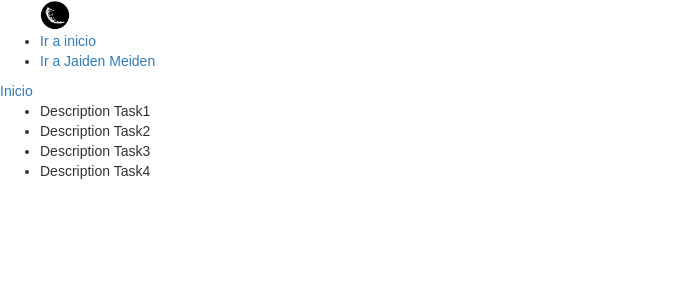
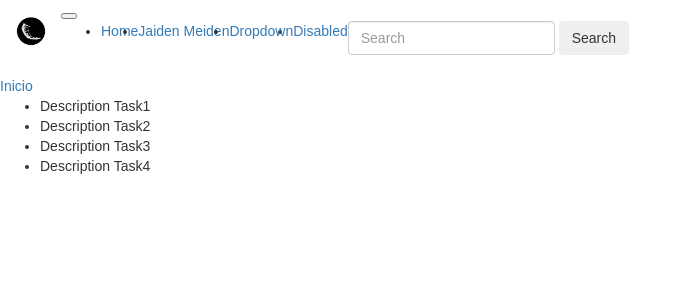
Before and after one commit to jaidenmeiden/flask_app, a Flask app: page /hello in a window 1280 px wide. Shown: the top 300 px of the page, without its empty margins (0-691 px from the left). Run offline with Flask 2, Linux system fonts and the light colour scheme; some libraries are stand-ins or nearby versions.

Commit message:
feat: Add navbar from boostrap 4

```diff
--- a/templates/navbar.jinja2
+++ b/templates/navbar.jinja2
@@ -1,7 +1,35 @@
-<nav>
-    <ul>
-        <img src="{{ url_for('static', filename='images/flask.png')}}" alt="Flask Logo">
-        <li><a href="{{ url_for('index') }}">Ir a inicio</a></li>
-        <li><a href="https://jaidenmeiden.com" target="_blank">Ir a Jaiden Meiden</a></li>
+<nav class="navbar navbar-expand-lg navbar-light bg-light">
+  <a class="navbar-brand" href="{{ url_for('index') }}"><img src="{{ url_for('static', filename='images/flask.png')}}" alt="Flask Logo"></a>
+  <button class="navbar-toggler" type="button" data-toggle="collapse" data-target="#navbarSupportedContent" aria-controls="navbarSupportedContent" aria-expanded="false" aria-label="Toggle navigation">
+    <span class="navbar-toggler-icon"></span>
+  </button>
+
+  <div class="collapse navbar-collapse" id="navbarSupportedContent">
+    <ul class="navbar-nav mr-auto">
+      <li class="nav-item active">
+        <a class="nav-link" href="{{ url_for('index') }}">Home <span class="sr-only">(current)</span></a>
+      </li>
+      <li class="nav-item">
+        <a class="nav-link" href="https://jaidenmeiden.com">Jaiden Meiden</a>
+      </li>
+      <li class="nav-item dropdown">
+        <a class="nav-link dropdown-toggle" href="#" id="navbarDropdown" role="button" data-toggle="dropdown" aria-haspopup="true" aria-expanded="false">
+          Dropdown
+        </a>
+        <div class="dropdown-menu" aria-labelledby="navbarDropdown">
+          <a class="dropdown-item" href="#">Action</a>
+          <a class="dropdown-item" href="#">Another action</a>
+          <div class="dropdown-divider"></div>
+          <a class="dropdown-item" href="#">Something else here</a>
+        </div>
+      </li>
+      <li class="nav-item">
+        <a class="nav-link disabled" href="#">Disabled</a>
+      </li>
     </ul>
+    <form class="form-inline my-2 my-lg-0">
+      <input class="form-control mr-sm-2" type="search" placeholder="Search" aria-label="Search">
+      <button class="btn btn-outline-success my-2 my-sm-0" type="submit">Search</button>
+    </form>
+  </div>
 </nav>
```
